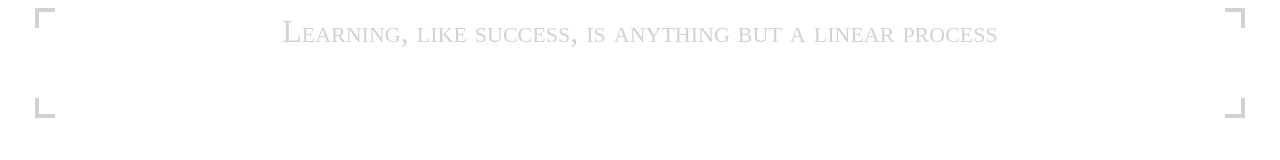
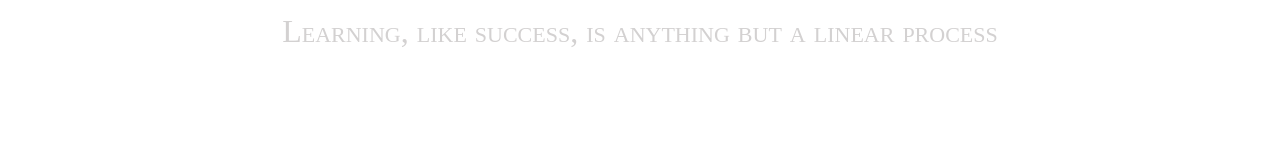
Before and after one commit to mrs-maisel/quote, a plain HTML site: page index.html in a window 1280 px wide. Drawn offline with Linux system fonts and the light colour scheme.

Commit message:
Update index.html

```diff
--- a/index.html
+++ b/index.html
@@ -16,25 +16,7 @@
             font-variant-caps: petite-caps;
             font-size: 2em;
 
-        }
 
-        div {
-             width: 95%;
-             min-height: 100px;
-
-            background:
-                linear-gradient(to right, #D3D1D1 4px, transparent 4px) 0 0,
-                linear-gradient(to right, #D3D1D1 4px, transparent 4px) 0 100%,
-                linear-gradient(to left, #D3D1D1 4px, transparent 4px) 100% 0,
-                linear-gradient(to left, #D3D1D1 4px, transparent 4px) 100% 100%,
-                linear-gradient(to bottom, #D3D1D1 4px, transparent 4px) 0 0,
-                linear-gradient(to bottom, #D3D1D1 4px, transparent 4px) 100% 0,
-                linear-gradient(to top, #D3D1D1 4px, transparent 4px) 0 100%,
-                linear-gradient(to top, #D3D1D1 4px, transparent 4px) 100% 100%;
-
-            background-repeat: no-repeat;
-            background-size: 20px 20px;
-}
 
 
     </style>
```
